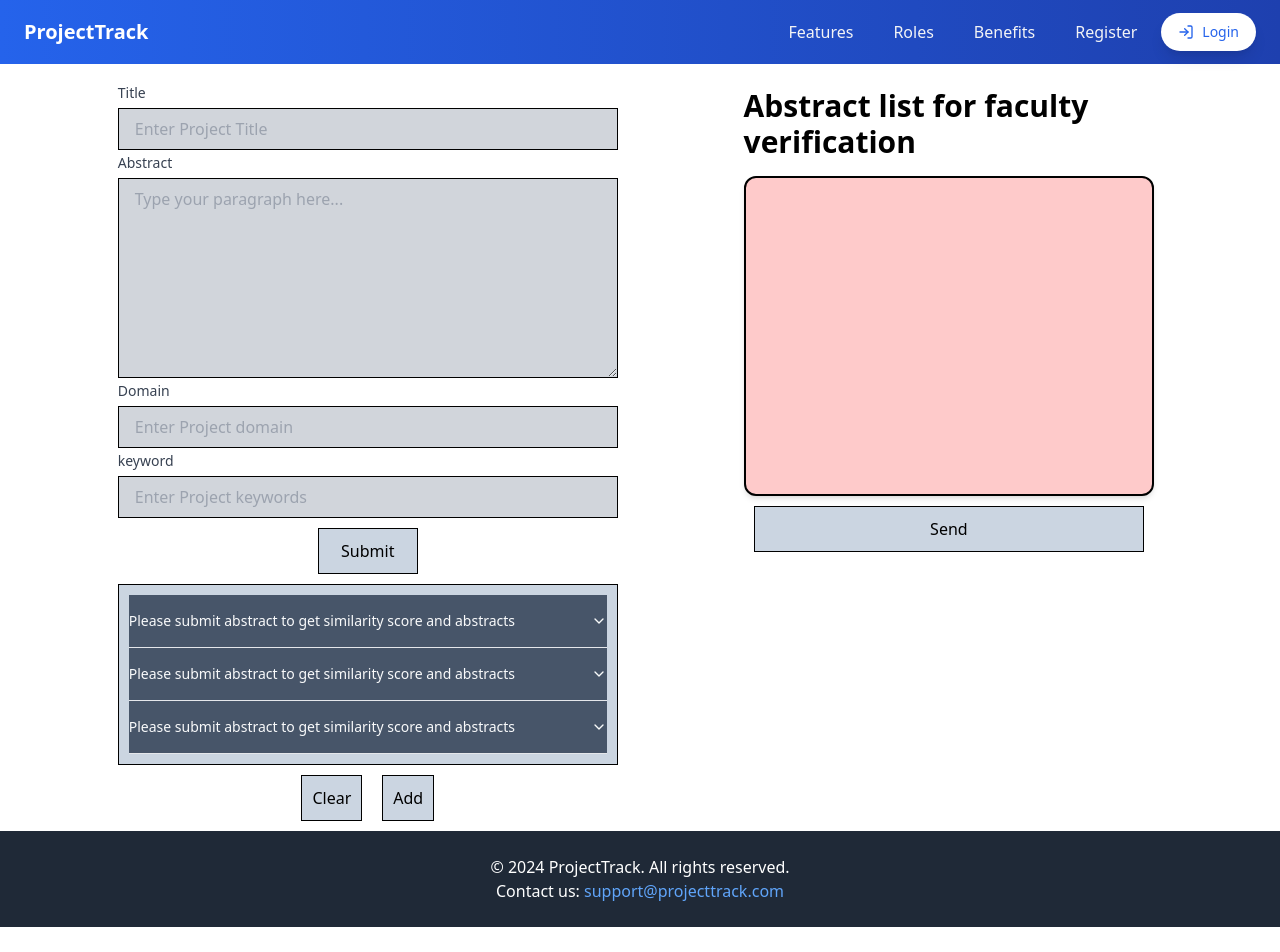
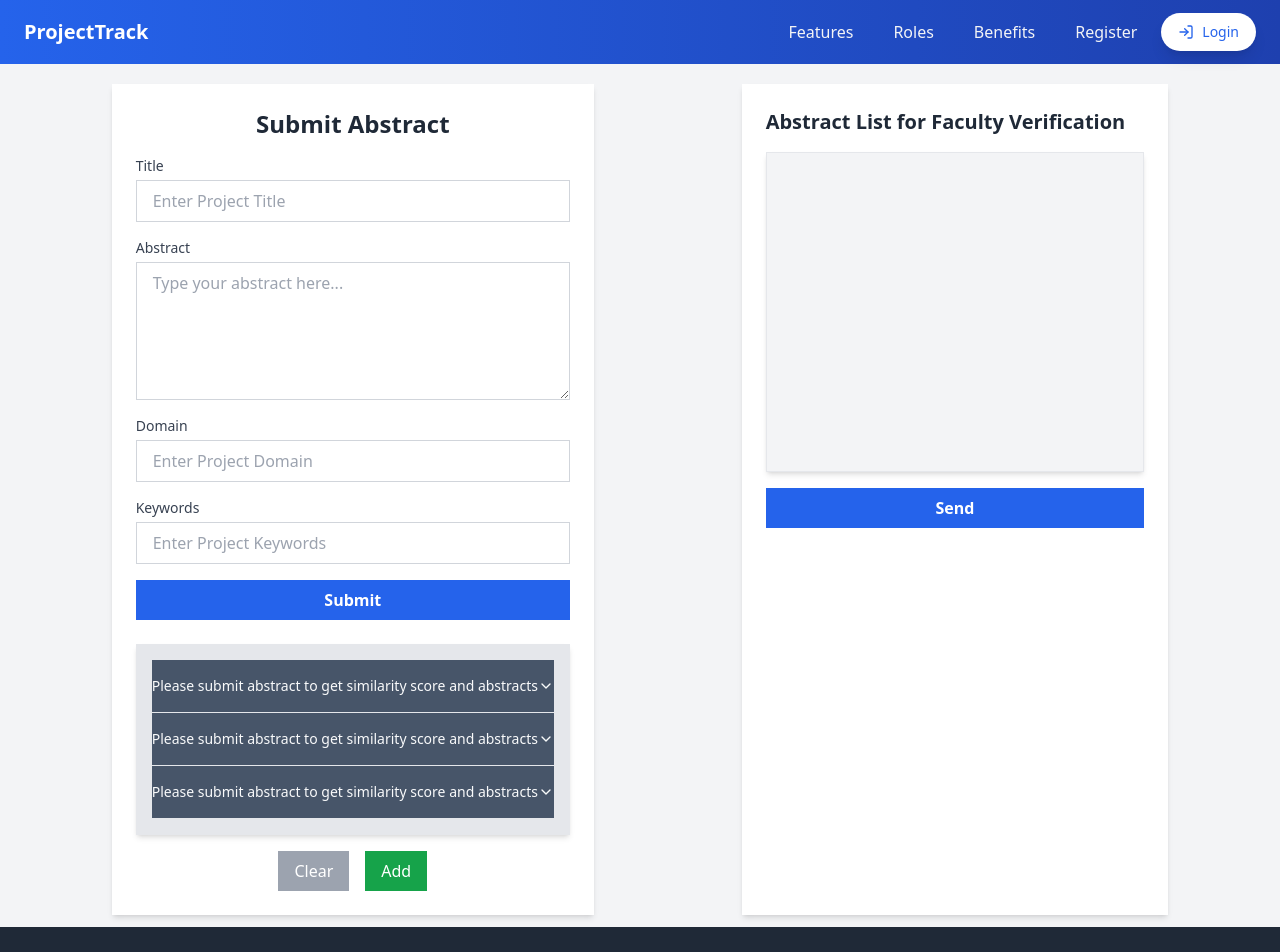
Before and after one commit to SumitBachhav/projectTrack, a React (Vite) app in the folder frontend/: page /student/checkabstract in a window 1280 px wide. Shown: the top 952 px of the page. Before the commit the page ends 927 px from the top, so only its background shows below. Built offline with nearby package versions, Linux system fonts and the light colour scheme.

Commit message:
Update CheckScore.jsx
updated UI of CheckScore component

```diff
--- a/frontend/src/components/CheckScore.jsx
+++ b/frontend/src/components/CheckScore.jsx
@@ -5,13 +5,10 @@ import {
     AccordionContent,
     AccordionItem,
     AccordionTrigger,
-} from "@/components/ui/accordion"
+} from "@/components/ui/accordion";
 import { useNavigate } from 'react-router-dom';
 
-
-
 function CheckScore() {
-
     const navigate = useNavigate();
 
     const [formData, setFormData] = useState({
@@ -44,7 +41,7 @@ function CheckScore() {
             title: '',
             keyword: '',
             domain: '',
-        })
+        });
         setScore1('Please submit abstract to get similarity score and abstracts');
         setScore2('Please submit abstract to get similarity score and abstracts');
         setScore3('Please submit abstract to get similarity score and abstracts');
@@ -56,7 +53,6 @@ function CheckScore() {
     };
 
     const add = () => {
-        console.log("from add", formData)
         const listObject = {
             paragraph: formData.paragraph,
             title: formData.title,
@@ -68,17 +64,13 @@ function CheckScore() {
             matchedText1: matchedText1,
             matchedText2: matchedText2,
             matchedText3: matchedText3,
-            //instead of matchedText we can send id of abstract
-        }
+        };
         setAbstractList([...abstractList, listObject]);
         setSendButtonDisabled(false);
     };
 
     const send = () => {
         navigate('/student/abstractSubmissionComplete');
-        // console.log("from add", abstractList)
-        //to send data to backend
-        // work needs to be done---------------------------------------------------------------------
     };
 
     const handleSubmit = async (e) => {
@@ -90,35 +82,19 @@ function CheckScore() {
         setMatchedText2('Processing...');
         setMatchedText3('Processing...');
         setError('');
-        console.log(formData)
 
         try {
-            // const response = await axios.get(`/api/compare?raw_text=${paragraph}`);
             const response = await axios.post(
                 '/api/compareDatabase',
                 {
                     abstract: formData.paragraph,
-                    // title: formData.title,
-                    // keyword: formData.keyword,
-                    // domain: formData.domain,
                 },
                 {
                     headers: {
-                        // 'Authorization': 'your-token-here',
                         'Content-Type': 'application/json',
-                    }
+                    },
                 }
             );
-
-            console.log(response.data);
-            // setResponseMessage(response.data.message);
-
-            // let a = response.data[0][0].toFixed(5) * 100;
-            // let b = response.data[1][0].toFixed(5) * 100;
-            let cc = Math.round(Number(response.data[2][0]) * 100000) / 1000
-            // let d = response.data[0][1];
-            // let e = response.data[1][1];
-            // let f = response.data[2][1];
 
             setScore1(` ${Math.round(Number(response.data[0][0]) * 100000) / 1000} %`);
             setScore2(` ${Math.round(Number(response.data[1][0]) * 100000) / 1000} %`);
@@ -128,18 +104,13 @@ function CheckScore() {
             setMatchedText3(response.data[2][1]);
             setAddButtonDisabled(false);
         } catch (err) {
-            // setError(err.message);
-            setError('Error sending paragraph. Please try again.' + err.message);
+            setError('Error sending paragraph. Please try again.');
             setScore1('Please submit abstract to get similarity score and abstracts');
             setScore2('Please submit abstract to get similarity score and abstracts');
             setScore3('Please submit abstract to get similarity score and abstracts');
             setMatchedText1('');
             setMatchedText2('');
             setMatchedText3('');
-
-            setAddButtonDisabled(false);
-            // to remove-------------------------------------------------------------------------------
-
         }
     };
 
@@ -153,58 +124,70 @@ function CheckScore() {
         }
     };
 
-
     return (
-        <div className='flex flex-row pt-20 justify-evenly'>
-            <div className='flex flex-col items-center' >
-                <form onSubmit={handleSubmit} className="flex flex-col items-center">
+        <div className="flex flex-col md:flex-row pt-20 justify-evenly gap-8 bg-gray-100 min-h-screen">
+            <div className="flex flex-col items-center bg-white shadow-md rounded-lg p-6 m-1 mb-3">
+                <h1 className="text-2xl font-bold mb-4 text-gray-800">Submit Abstract</h1>
+                <form onSubmit={handleSubmit} className="flex flex-col gap-4 w-full max-w-md">
                     <div>
-                        <label className="text-sm font-medium text-gray-700">Title</label>
-                        <input type="text" name="title" value={formData.title} onChange={handleChange} className="mt-1 block px-4 py-2 border border-black rounded-md focus:outline-none focus:border-sky-blue-500 bg-gray-300 w-[500px]" placeholder="Enter Project Title" required />
-                    </div>
-                    <div>
-                        <label className="text-sm font-medium text-gray-700">Abstract</label>
-
-                        <textarea
-                            value={formData.paragraph}
-                            name='paragraph'
+                        <label className="block text-sm font-medium text-gray-700">Title</label>
+                        <input
+                            type="text"
+                            name="title"
+                            value={formData.title}
                             onChange={handleChange}
-                            rows="5"
-                            cols="50"
-                            placeholder="Type your paragraph here..."
+                            className="mt-1 block w-full px-4 py-2 border border-gray-300 rounded-md focus:outline-none focus:ring-2 focus:ring-sky-500"
+                            placeholder="Enter Project Title"
                             required
-                            className="mt-1 block px-4 py-2 border border-black rounded-md focus:outline-none focus:border-sky-blue-500 bg-gray-300 w-[500px] h-[200px] p-[10px]"
-
                         />
                     </div>
                     <div>
-                        <label className="text-sm font-medium text-gray-700">Domain</label>
-                        <input type="text" name="domain" value={formData.domain} onChange={handleChange} className="mt-1 block px-4 py-2 border border-black rounded-md focus:outline-none focus:border-sky-blue-500 bg-gray-300 w-[500px]" placeholder="Enter Project domain" required />
+                        <label className="block text-sm font-medium text-gray-700">Abstract</label>
+                        <textarea
+                            name="paragraph"
+                            value={formData.paragraph}
+                            onChange={handleChange}
+                            rows="5"
+                            className="mt-1 block w-full px-4 py-2 border border-gray-300 rounded-md focus:outline-none focus:ring-2 focus:ring-sky-500"
+                            placeholder="Type your abstract here..."
+                            required
+                        />
                     </div>
                     <div>
-                        <label className="text-sm font-medium text-gray-700">keyword</label>
-                        <input type="text" name="keyword" value={formData.keyword} onChange={handleChange} className="mt-1 block px-4 py-2 border border-black rounded-md focus:outline-none focus:border-sky-blue-500 bg-gray-300 w-[500px]" placeholder="Enter Project keywords" required />
+                        <label className="block text-sm font-medium text-gray-700">Domain</label>
+                        <input
+                            type="text"
+                            name="domain"
+                            value={formData.domain}
+                            onChange={handleChange}
+                            className="mt-1 block w-full px-4 py-2 border border-gray-300 rounded-md focus:outline-none focus:ring-2 focus:ring-sky-500"
+                            placeholder="Enter Project Domain"
+                            required
+                        />
                     </div>
-
-
+                    <div>
+                        <label className="block text-sm font-medium text-gray-700">Keywords</label>
+                        <input
+                            type="text"
+                            name="keyword"
+                            value={formData.keyword}
+                            onChange={handleChange}
+                            className="mt-1 block w-full px-4 py-2 border border-gray-300 rounded-md focus:outline-none focus:ring-2 focus:ring-sky-500"
+                            placeholder="Enter Project Keywords"
+                            required
+                        />
+                    </div>
                     <button
-                        type='submit'
-                        style={{
-                            width: '20%',
-                            backgroundColor: 'rgb(203 213 225)',
-                            border: '1px solid black',
-                            padding: '10px',
-                            margin: '10px',
-                        }}>
+                        type="submit"
+                        className="w-full py-2 bg-blue-600 text-white font-semibold rounded-md hover:bg-blue-700 focus:outline-none focus:ring-2 focus:ring-blue-500"
+                    >
                         Submit
                     </button>
                 </form>
 
-                {error && <div style={{ color: 'red' }}>{error}</div>}
+                {error && <div className="mt-4 text-red-500 text-center">{error}</div>}
 
-
-
-                <div style={{ width: '500px', backgroundColor: 'rgb(203 213 225)', border: '1px solid black', padding: '10px' }}>
+                <div className="w-full bg-gray-200 rounded-md shadow-md mt-6 p-4">
                     <Accordion type="single" collapsible className="w-full">
                         <AccordionItem value="item-1">
                             <AccordionTrigger>{score1}</AccordionTrigger>
@@ -227,68 +210,51 @@ function CheckScore() {
                     </Accordion>
                 </div>
 
-                <div className='flex flex-row justify-between'>
+                <div className="flex gap-4 mt-4">
                     <button
                         onClick={clear}
-                        style={{
-                            // width: '20%',
-                            backgroundColor: 'rgb(203 213 225)',
-                            border: '1px solid black',
-                            padding: '10px',
-                            margin: '10px',
-                        }}>
+                        className="px-4 py-2 bg-gray-400 text-white rounded-md hover:bg-gray-500"
+                    >
                         Clear
                     </button>
                     <button
                         onClick={add}
-                        style={{
-                            // width: '20%',
-                            backgroundColor: 'rgb(203 213 225)',
-                            border: '1px solid black',
-                            padding: '10px',
-                            margin: '10px',
-                        }}
+                        className="px-4 py-2 bg-green-600 text-white rounded-md hover:bg-green-700"
                         disabled={addButtonDisabled}
                     >
                         Add
                     </button>
                 </div>
-
-
-
             </div>
 
-            <div className='w-1/3 p-2 flex flex-col'>
-                <h1 className="text-3xl font-bold mb-4">Abstract list for faculty verification</h1>
-                <div className="bg-red-200 shadow-md rounded-xl p-4 h-80 overflow-auto border-2 border-black">
-                    {
-                        abstractList.map((abstract, index) => (
-                            <div key={index} className="bg-blue-200 shadow-md rounded-xl p-1 h-10 flex flex-row justify-between m-1 border border-black">
-                                <h3 className="text-2xl font-medium">{abstract.title}</h3>
-                                <button className='bg-blue-500 hover:bg-blue-700 text-white font-bold p-1 rounded'
-                                    onClick={() => handleDelete(index)}
-                                >Delete
-                                </button>
-                            </div>
-                        ))
-                    }
+            <div className="w-full md:w-1/3 p-6 bg-white shadow-md rounded-lg m-1 mb-3">
+                <h2 className="text-xl font-bold mb-4 text-gray-800">Abstract List for Faculty Verification</h2>
+                <div className="bg-gray-100 p-4 rounded-md shadow-md h-80 overflow-y-auto border">
+                    {abstractList.map((abstract, index) => (
+                        <div
+                            key={index}
+                            className="flex justify-between items-center bg-gray-200 rounded-md p-2 mb-2 border"
+                        >
+                            <h3 className="text-lg font-medium text-gray-800">{abstract.title}</h3>
+                            <button
+                                onClick={() => handleDelete(index)}
+                                className="px-3 py-1 bg-red-500 text-white rounded-md hover:bg-red-600"
+                            >
+                                Delete
+                            </button>
+                        </div>
+                    ))}
                 </div>
                 <button
                     onClick={send}
-                    style={{
-                        // width: '20%',
-                        backgroundColor: 'rgb(203 213 225)',
-                        border: '1px solid black',
-                        padding: '10px',
-                        margin: '10px',
-                    }}
+                    className="w-full mt-4 py-2 bg-blue-600 text-white font-semibold rounded-md hover:bg-blue-700"
                     disabled={sendButtonDisabled}
                 >
                     Send
                 </button>
             </div>
         </div>
-    )
+    );
 }
 
-export default CheckScore
+export default CheckScore;
```
